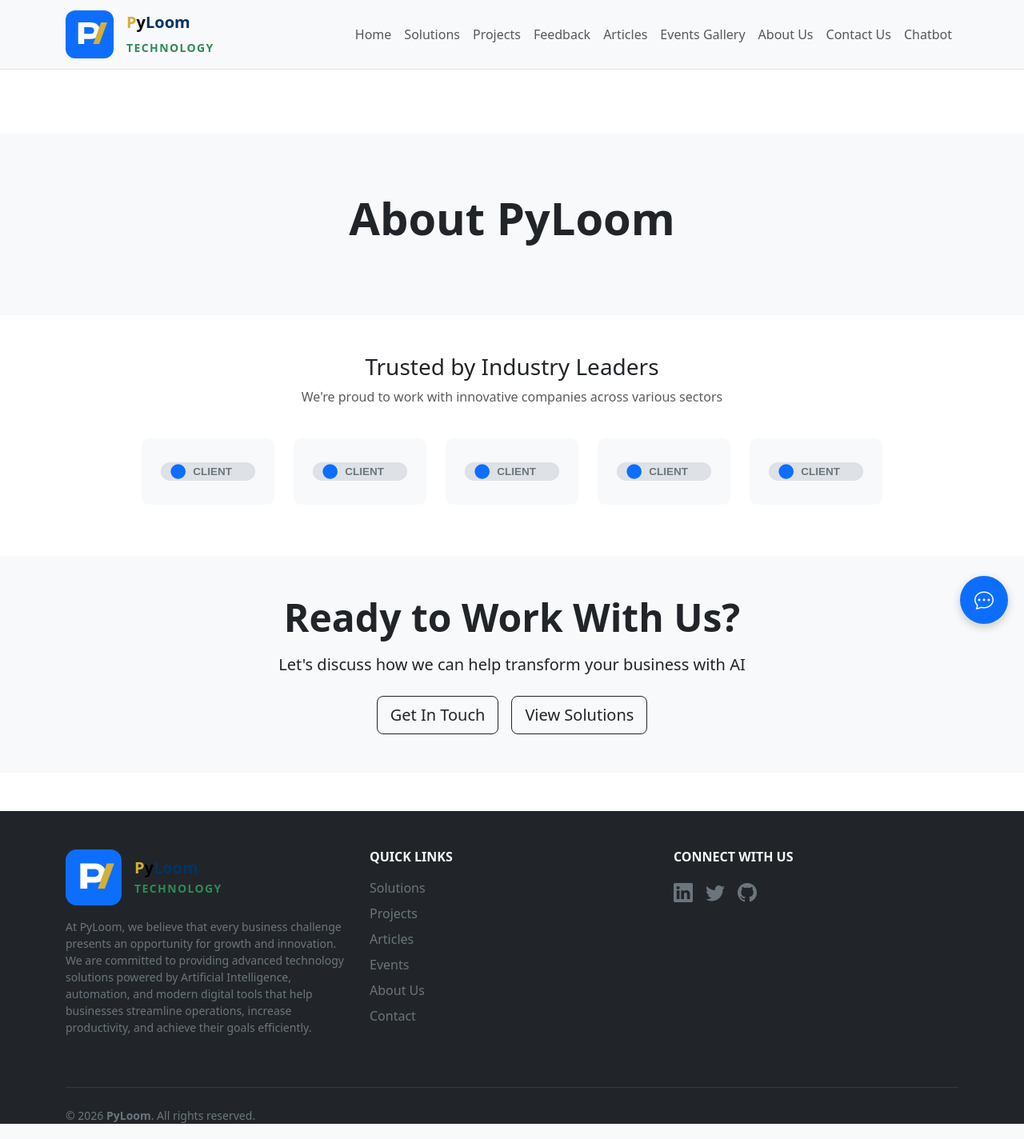
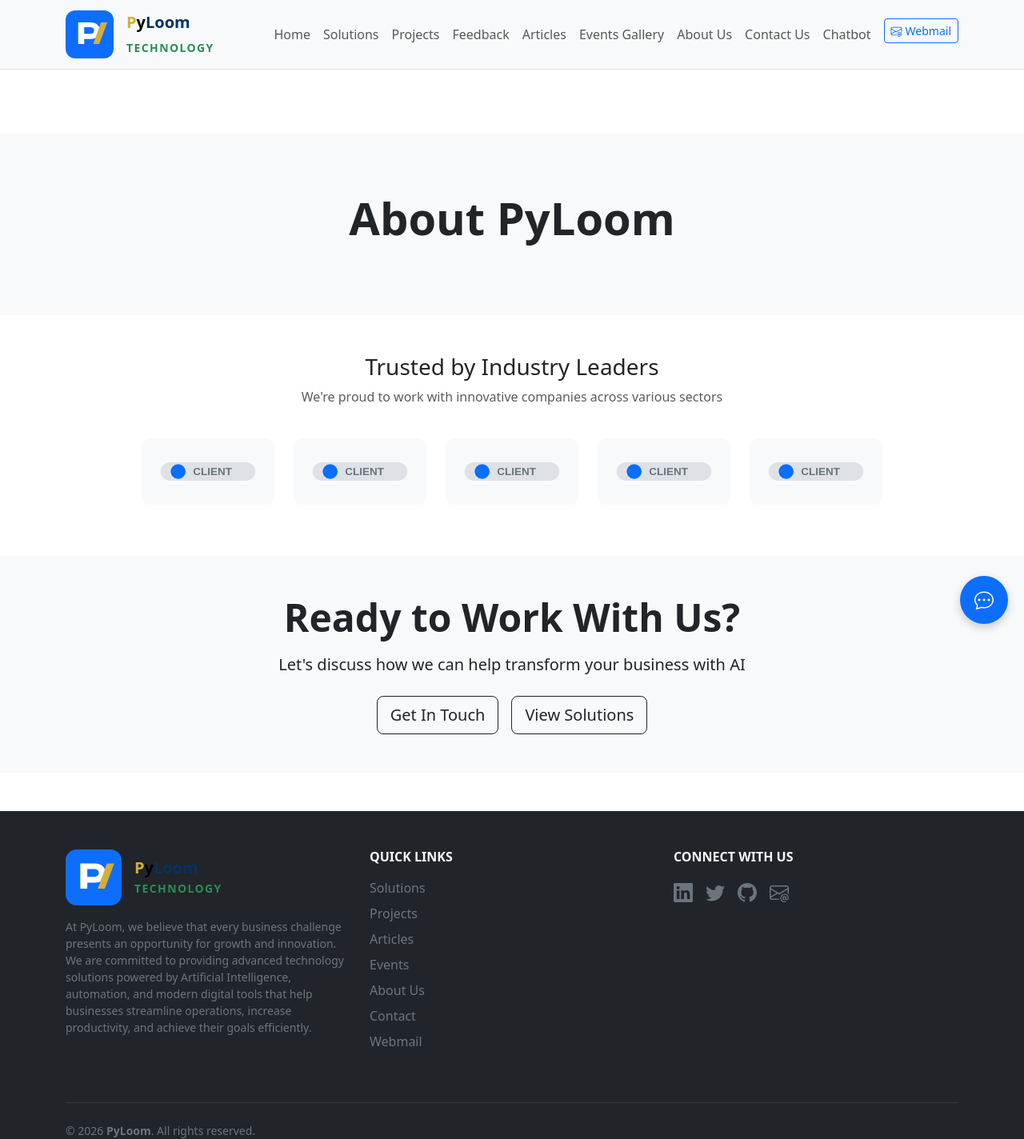
Before and after one commit to RishiAryal24/pyloom, a Django app: template templates/frontend/about.html in a window 1280 px wide. Shown: the whole page at 80% size. Run offline with Django 4.2, Linux system fonts and the light colour scheme; the template is opened without the code that fills it, so the values that code supplies are empty.

Commit message:
webmail added to the project and deleted the old files.

```diff
--- a/templates/_partials/_footer.html
+++ b/templates/_partials/_footer.html
@@ -44,6 +44,11 @@
           <li>
             <a href="{% url 'core:contact' %}" class="text-secondary text-decoration-none footer-link">Contact</a>
           </li>
+          <li class="mt-2">
+            <a href="https://pyloomtech.com/webmail" class="text-secondary text-decoration-none footer-link" target="_blank" rel="noopener">
+              Webmail
+            </a>
+          </li>
         </ul>
       </div>
 
@@ -59,6 +64,9 @@
           </a>
           <a href="https://github.com/pratistha16" class="text-secondary footer-social" aria-label="GitHub">
             <i class="bi bi-github fs-4"></i>
+          </a>
+          <a href="https://pyloomtech.com/webmail" class="text-secondary footer-social" aria-label="Webmail" target="_blank" rel="noopener">
+            <i class="bi bi-envelope-at fs-4"></i>
           </a>
         </div>
       </div>
--- a/templates/_partials/_navbar.html
+++ b/templates/_partials/_navbar.html
@@ -51,6 +51,12 @@
                 <li class="nav-item">
                     <a class="nav-link {% if request.resolver_match.url_name == 'chatbot' %}active{% endif %}" href="{% url 'core:chatbot' %}">Chatbot</a>
                 </li>
+                <li class="nav-item ms-lg-2">
+                    <a class="btn btn-sm btn-outline-primary d-inline-flex align-items-center gap-1 mt-2 mt-lg-0" href="https://pyloomtech.com/webmail" target="_blank" rel="noopener">
+                        <i class="bi bi-envelope-at"></i>
+                        Webmail
+                    </a>
+                </li>
             </ul>
         </div>
     </div>
```
